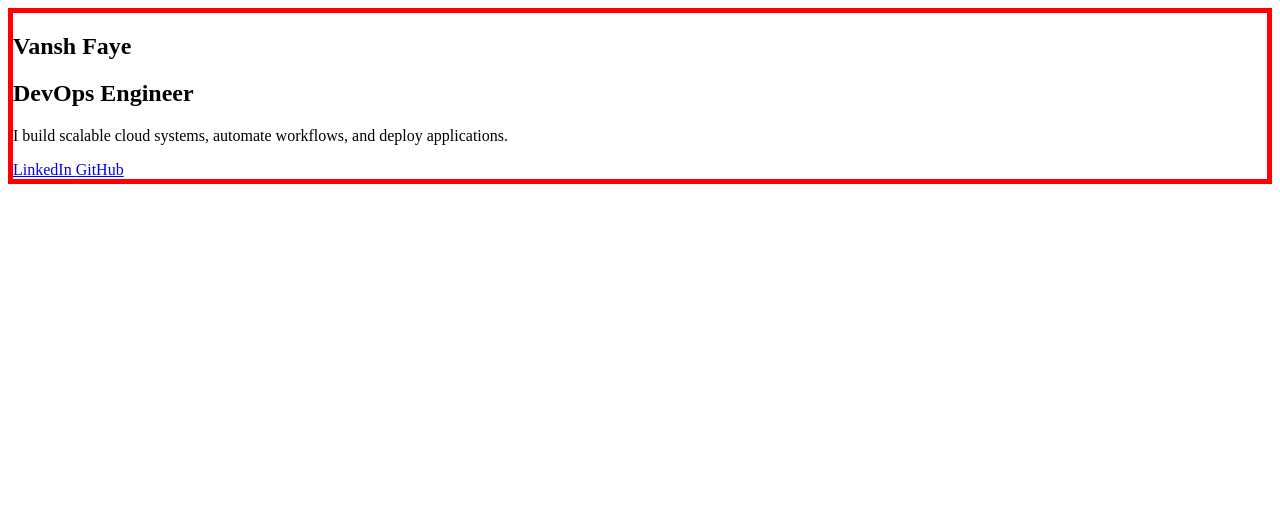
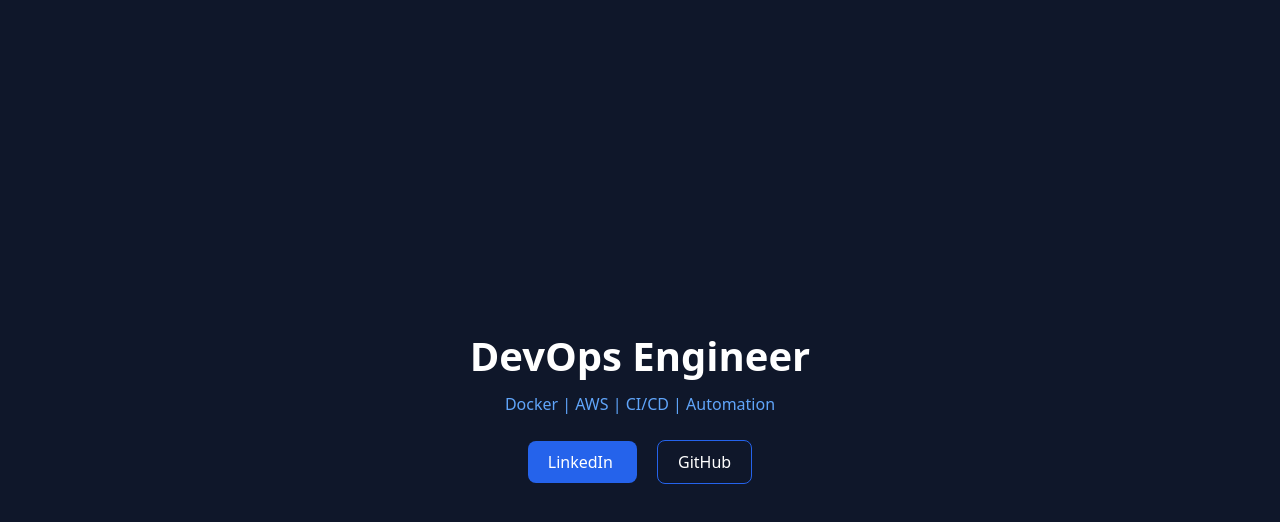
Before and after one commit to vanshfaye/docker-node-app, a website: page public/index.html in a window 1280 px wide. Drawn offline with Linux system fonts and the light colour scheme.

Commit message:
reset simple ui

```diff
--- a/public/index.html
+++ b/public/index.html
@@ -1,38 +1,30 @@
-<style>
-.hero {
-  border: 5px solid red !important;
-}
-</style>
+<!DOCTYPE html>
+<html lang="en">
+<head>
+  <meta charset="UTF-8">
+  <title>Vansh Faye | DevOps Engineer</title>
+
+  <link rel="stylesheet" href="style.css">
+</head>
+
+<body>
+
 <section class="hero">
 
-  <div class="bg-blur"></div>
-
-  <h1 class="name">Vansh Faye</h1>
-
-  <h2 class="role">
-    <i class="fa-solid fa-wrench"></i>
-    DevOps Engineer
-    <i class="fa-solid fa-bolt"></i>
-  </h2>
-
-  <p class="desc">
-    I build scalable cloud systems, automate workflows, and deploy applications.
-  </p>
+  <h1>DevOps Engineer</h1>
+  <p>Docker | AWS | CI/CD | Automation</p>
 
   <div class="buttons">
     <a href="https://www.linkedin.com/in/vansh-faye/" target="_blank" class="btn primary">
-      <i class="fa-brands fa-linkedin"></i> LinkedIn
+      LinkedIn
     </a>
 
     <a href="https://github.com/vanshfaye" target="_blank" class="btn secondary">
-      <i class="fa-brands fa-github"></i> GitHub
+      GitHub
     </a>
   </div>
 
-  <div class="socials">
-    <i class="fa-brands fa-github"></i>
-    <i class="fa-brands fa-linkedin"></i>
-    <i class="fa-solid fa-envelope"></i>
-  </div>
+</section>
 
-</section>
+</body>
+</html>
--- a/public/style.css
+++ b/public/style.css
@@ -1,67 +1,50 @@
-html, body {
-  height: 100%;
+body {
+  margin: 0;
+  font-family: system-ui;
+  background: #0f172a;
+  color: white;
+}
+
+/* HERO CENTER */
+.hero {
+  height: 100vh;
+  display: flex;
+  flex-direction: column;
+  justify-content: center;
+  align-items: center;
+}
+
+/* TEXT */
+.hero h1 {
+  font-size: 40px;
   margin: 0;
 }
 
-.hero {
-  height: 100vh !important;
-  display: flex !important;
-  flex-direction: column !important;
-  justify-content: center !important;
-  align-items: center !important;
-  text-align: center !important;
-}
-body {
-  margin: 0;
-  font-family: system-ui;
-  background: #020617;
-  color: white;
+.hero p {
+  margin-top: 10px;
+  color: #60a5fa;
 }
 
-/*  MAIN FIX */
-.hero {
-  min-height: 100vh;
-  display: flex;
-  flex-direction: column;
-  justify-content: center;   /* vertical center */
-  align-items: center;       /* horizontal center */
-  text-align: center;
-}
-
-/* prevent width issues */
-.hero > * {
-  z-index: 1;
-}
-
-/* background glow */
-.bg-blur {
-  position: absolute;
-  width: 600px;
-  height: 600px;
-  background: radial-gradient(circle, rgba(59,130,246,0.4), transparent);
-  filter: blur(120px);
-  z-index: 0;
-}
-
-/* buttons */
+/* BUTTONS */
 .buttons {
   margin-top: 20px;
 }
 
 .btn {
-  padding: 12px 20px;
+  padding: 10px 20px;
   margin: 10px;
-  border-radius: 10px;
+  border-radius: 8px;
   text-decoration: none;
-  display: inline-block;
 }
 
+/* BLUE BUTTON */
 .primary {
-  background: #3b82f6;
+  background: #2563eb;
   color: white;
 }
 
+/* OUTLINE BUTTON */
 .secondary {
-  border: 1px solid #3b82f6;
-  color: #3b82f6;
+  border: 1px solid #2563eb;
+  color: white;
 }
```
